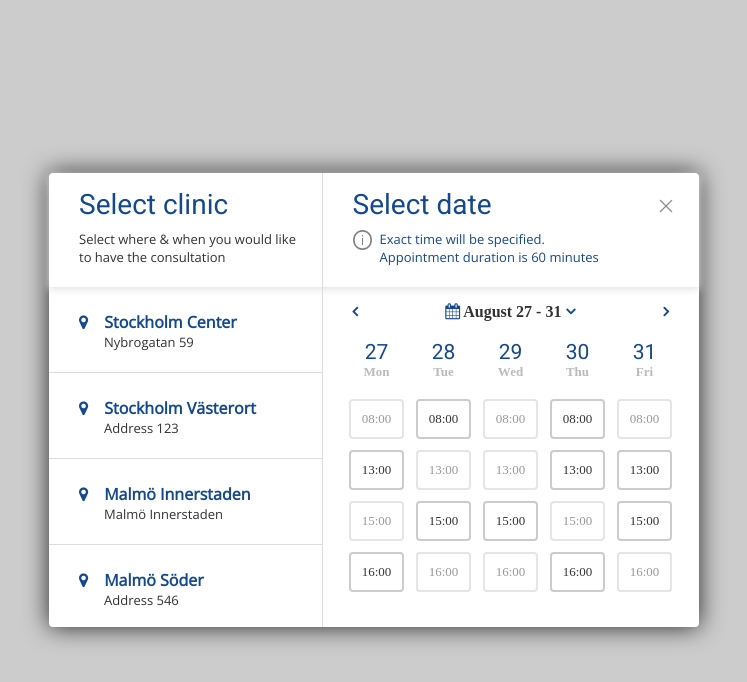
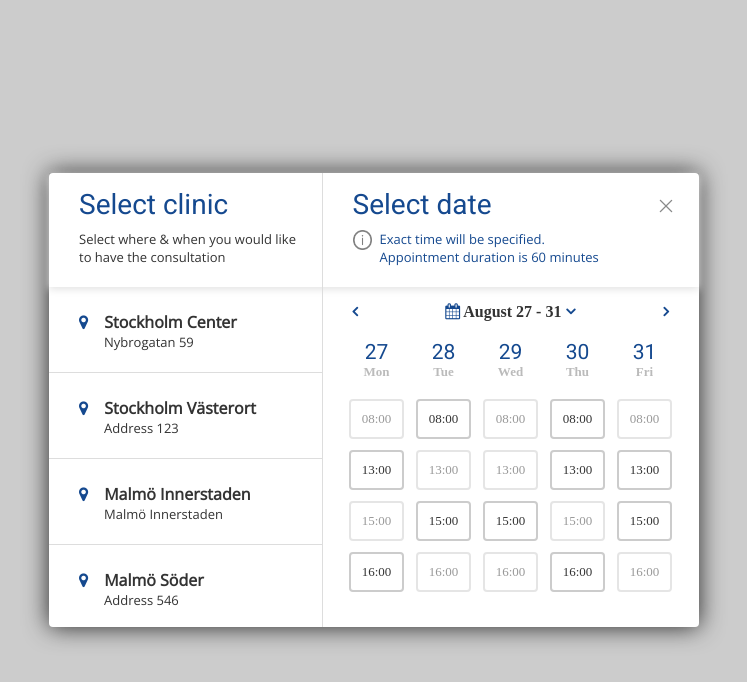
Before and after one commit to Zeror95/Lirema, a plain HTML site: page index.html in a window 1280 px wide. Shown: the whole page, without its empty margins (266-1013 px from the left). Drawn offline with nearby package versions, Linux system fonts and the light colour scheme.

Commit message:
Font color change

```diff
--- a/sass/styles.scss
+++ b/sass/styles.scss
@@ -109,12 +109,13 @@ body {
             .location {
                 font-weight: bold;
                 font-size: 16px;
-                color: $blue;
+                color: $gray;
                 padding-top: 9%;
                 padding-left: 30px;
 
                 .fa {
                     padding-right: 16px;
+                    color: $blue;
                 }
             }
 
```
Also changed, not shown: css/styles.css, 1 other file.
